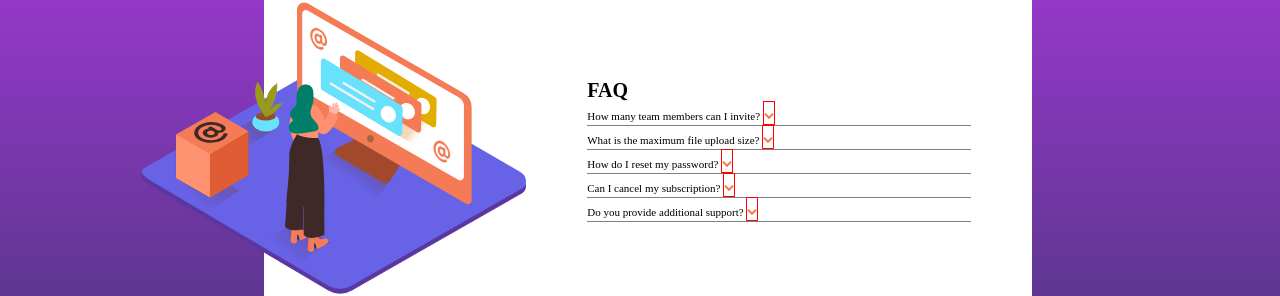
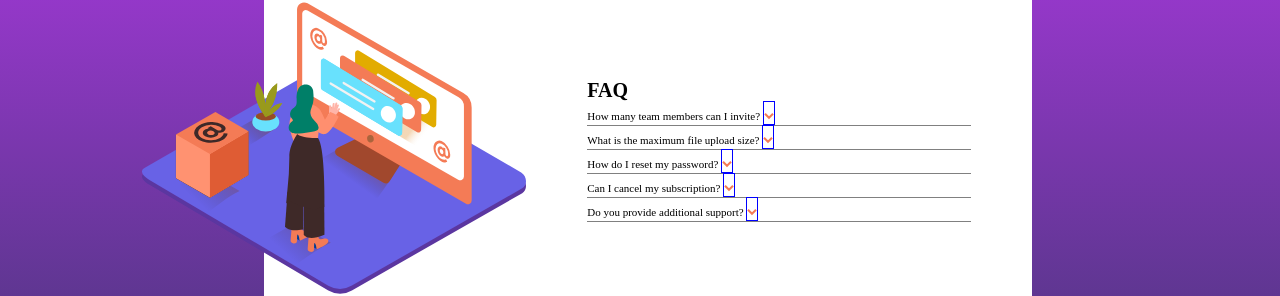
Before and after one commit to Yukino0450/faq-accordion-card-main_07, a plain HTML site: page index.html in a window 1280 px wide. Shown: the part 258-554 px from the top of the page. Drawn offline with Linux system fonts and the light colour scheme.

Commit message:
added id

```diff
--- a/style.css
+++ b/style.css
@@ -62,7 +62,7 @@ body {
 }
 
 .question span {
-  border: red solid 1px;
+  border: blue solid 1px;
 }
 
 .appear {
```
Also changed, not shown: index.html (+5 -5 lines).
